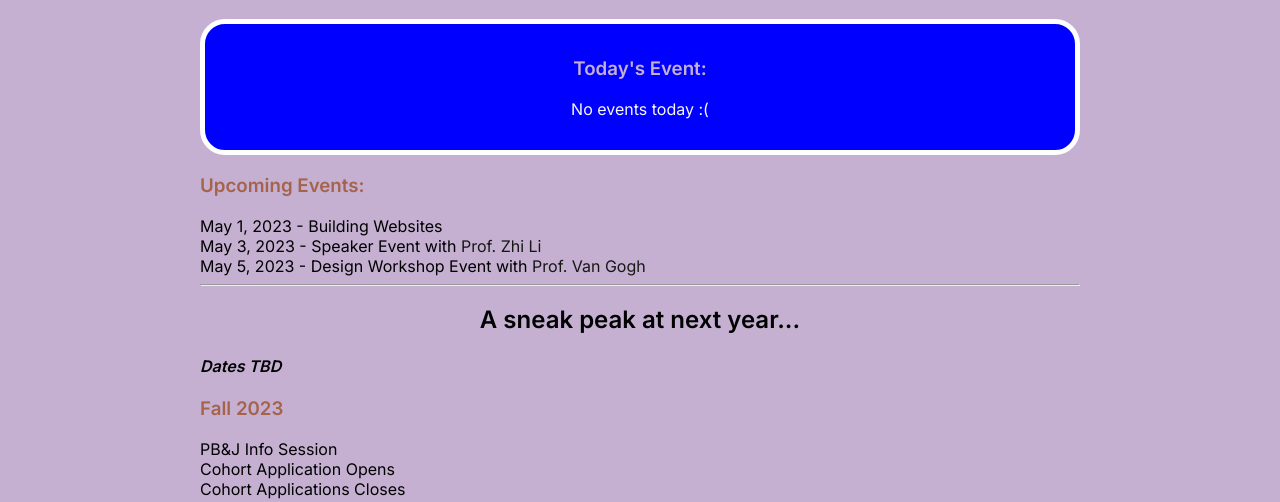
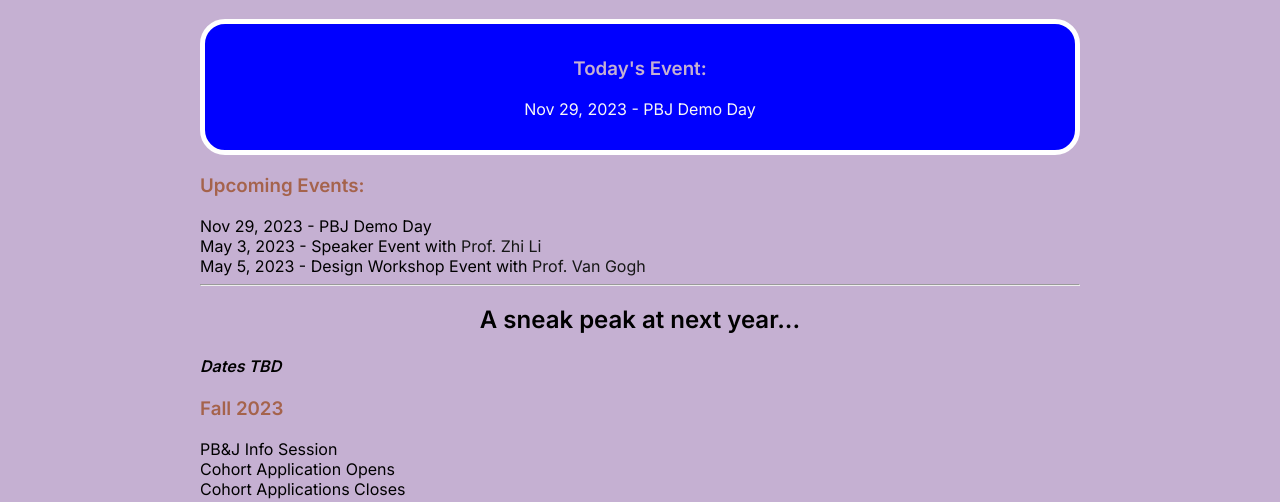
Before and after one commit to haniicorn/PBJWebsite, a plain HTML site: page events.html in a window 1280 px wide. Shown: the part 283-785 px from the top of the page. Drawn offline with Linux system fonts and the light colour scheme.

Commit message:
Update events.html

```diff
--- a/events.html
+++ b/events.html
@@ -109,7 +109,7 @@
 
       <div id="upcomingevents">
         <h3>Upcoming Events:</h3>
-        <div id="event1">May 1, 2023 - Building Websites</div>
+        <div id="event1">Nov 29, 2023 - PBJ Demo Day</div>
         <div id="event2">
           May 3, 2023 - Speaker Event with
           <a
@@ -154,7 +154,7 @@
         let todayeventEl = document.getElementById("result");
         let today = new Date();
         let event1El = document.getElementById("event1");
-        let event1 = new Date(2023, 4, 1);
+        let event1 = new Date(2023, 11, 29);
 
         let event2El = document.getElementById("event2");
         let event2 = new Date(2023, 4, 3);
```
